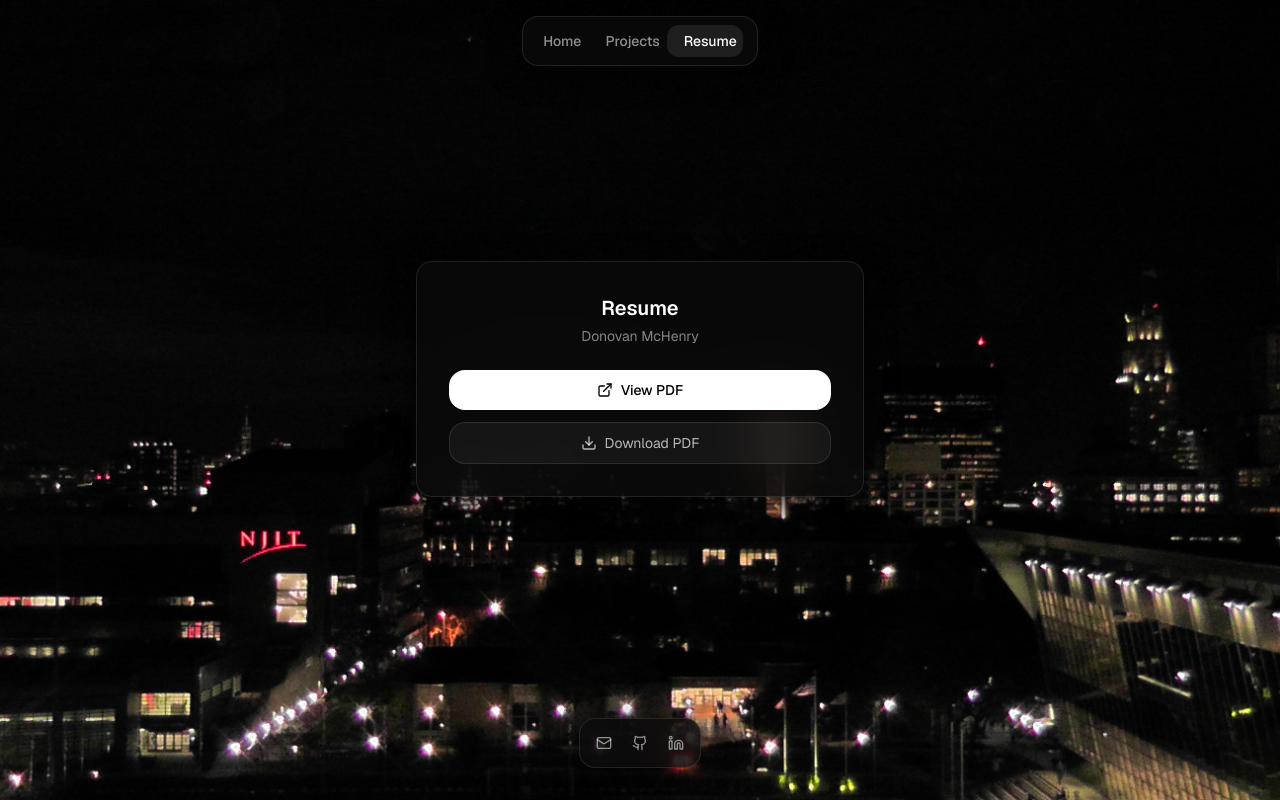
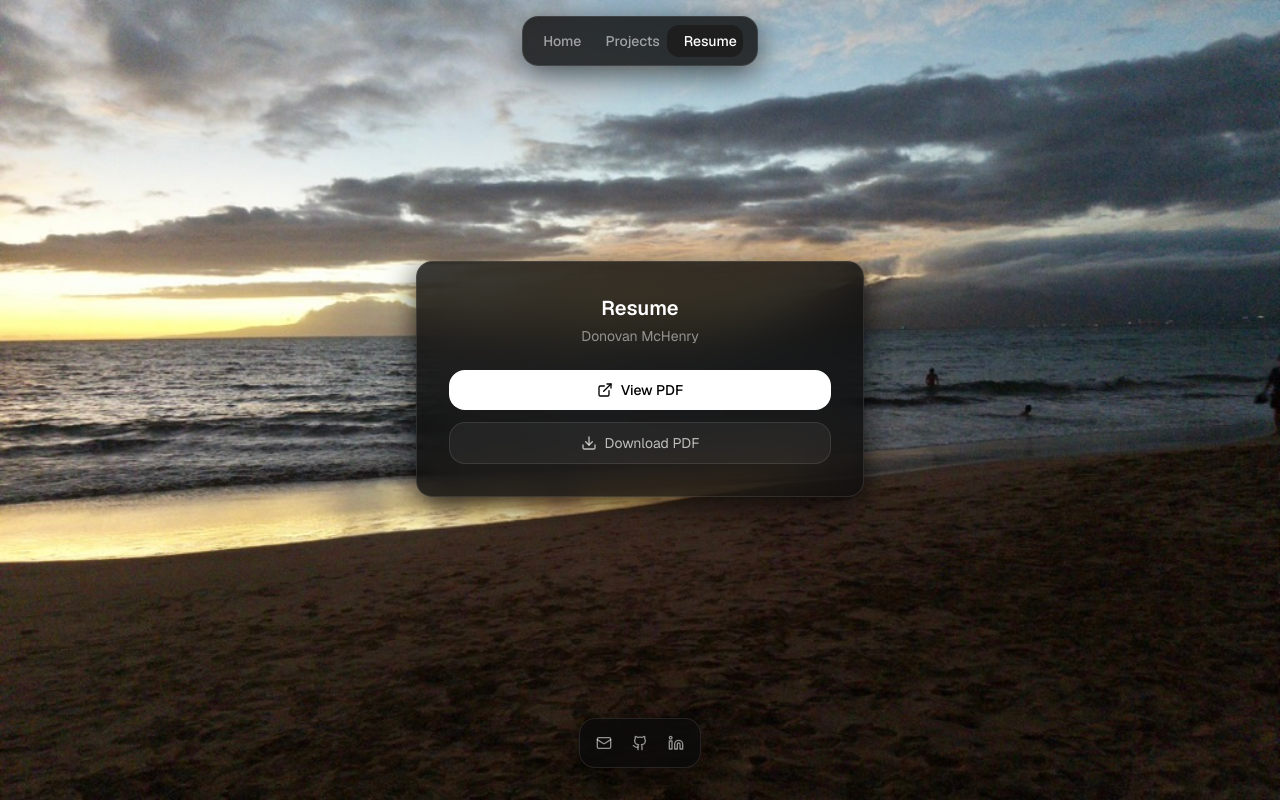
Before and after one commit to donovanmchenry/Portfolio, a Next.js app: page /resume in a window 1280 px wide. Built offline with nearby package versions, Linux system fonts and the light colour scheme.

Commit message:
Update profile photo and background

```diff
--- a/src/app/page.tsx
+++ b/src/app/page.tsx
@@ -101,7 +101,7 @@ export default function Home() {
     <div
       className="min-h-screen flex flex-col bg-cover bg-center bg-no-repeat"
       style={{
-        backgroundImage: 'url(/backgroundimage.JPG)',
+        backgroundImage: 'url(/background-beach.jpeg)',
       }}
     >
       <div className="flex-1 flex items-center justify-center p-6 pt-20">
--- a/src/app/projects/page.tsx
+++ b/src/app/projects/page.tsx
@@ -38,7 +38,7 @@ export default function ProjectsPage() {
   return (
     <div
       className="min-h-screen flex flex-col bg-cover bg-center bg-no-repeat"
-      style={{ backgroundImage: 'url(/backgroundimage.JPG)' }}
+      style={{ backgroundImage: 'url(/background-beach.jpeg)' }}
     >
       <div className="flex-1 flex items-center justify-center p-6 pt-20">
       <motion.div
--- a/src/app/resume/page.tsx
+++ b/src/app/resume/page.tsx
@@ -8,7 +8,7 @@ export default function ResumePage() {
   return (
     <div
       className="min-h-screen flex flex-col bg-cover bg-center bg-no-repeat"
-      style={{ backgroundImage: 'url(/backgroundimage.JPG)' }}
+      style={{ backgroundImage: 'url(/background-beach.jpeg)' }}
     >
       <div className="flex-1 flex items-center justify-center p-6 pt-20">
         <motion.div
```
Also changed, not shown: public/background-beach.jpeg (added), public/imagealt.jpeg.
